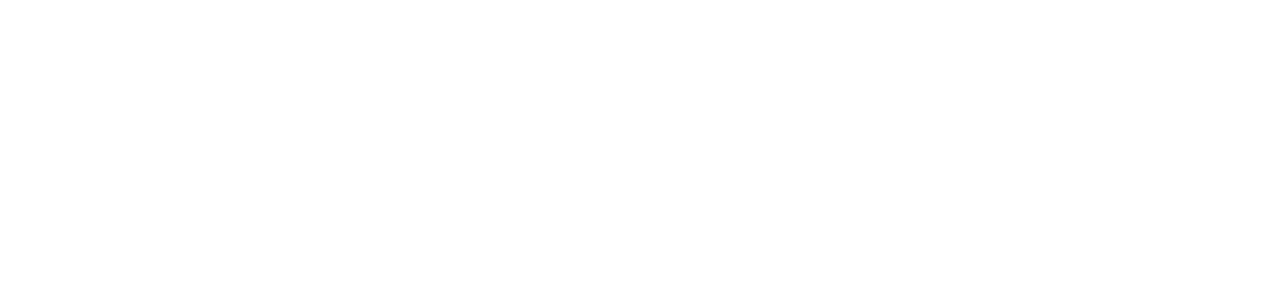
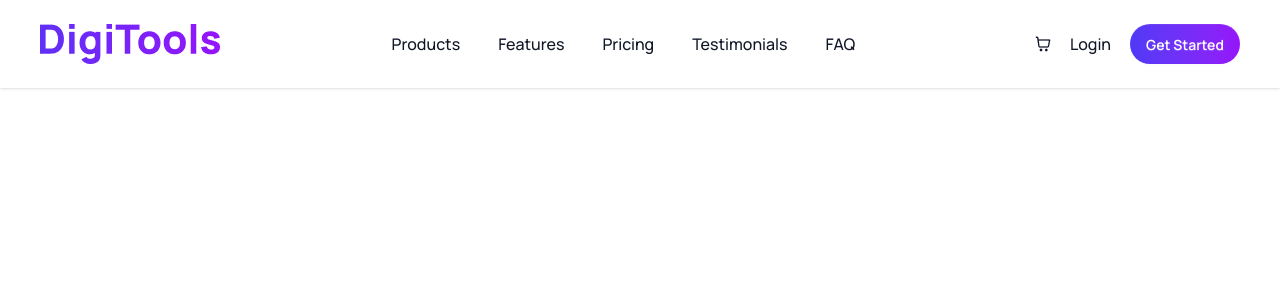
Before and after one commit to LingkonDash/digitools-platform, a React (Vite) app: page / in a window 1280 px wide. Shown: the top 300 px of the page. Built offline with nearby package versions, Linux system fonts and the light colour scheme.

Commit message:
added navbar

```diff
--- a/package.json
+++ b/package.json
@@ -11,6 +11,7 @@
   },
   "dependencies": {
     "@tailwindcss/vite": "^4.2.2",
+    "lucide-react": "^1.3.0",
     "react": "^19.1.1",
     "react-dom": "^19.1.1",
     "tailwindcss": "^4.2.2"
--- a/src/App.jsx
+++ b/src/App.jsx
@@ -1,10 +1,15 @@
+import Navbar from "./components/navbar/Navbar"
 
 
 function App() {
 
   return (
     <>
+      <header className="shadow-sm">
 
+        <Navbar />
+
+      </header>
     </>
   )
 }
--- /dev/null
+++ b/src/components/navbar/Navbar.jsx
@@ -0,0 +1,51 @@
+import React from 'react';
+import { Logs } from 'lucide-react';
+import digitoolsIMG from '../../assets/DigiTools.png'
+import cartImg from '../../assets/products/shopping-cart.png'
+import Navigations from './Navigations';
+
+const Navbar = () => {
+  return (
+    <nav className='max-w-400 mx-auto flex justify-between items-center px-4 py-2 md:p-6 lg:px-10'>
+
+      {/* Nav bar Start */}
+      <div className='flex justify-center items-center gap-3'>
+        {/* Menu bar in small device */}
+        <button className='mb-2 md:hidden btn border-none bg-transparent shadow-none p-0'>
+          <Logs size={24} color="#4f33f6" strokeWidth={3} />
+        </button>
+        {/* Logo of digi-tools  */}
+        <div className='w-35 md:w-auto'>
+          <img src={digitoolsIMG} alt="DigiTools logo" />
+        </div>
+      </div>
+
+      {/* Nav bar navigations  */}
+
+      <div>
+        <Navigations />
+      </div>
+
+
+      {/* Nav bar end */}
+      <div className='flex justify-center items-center'>
+
+        {/* cart */}
+        <button className='p-2 active:scale-95 cursor-pointer rounded-xl hover:bg-base-300 border-none bg-transparent shadow-none'>
+          <img src={cartImg} alt="Cart" />
+        </button>
+
+        <p className='font-medium text-primary-text border-3 border-transparent hover:border-b-gradient-end transition ml-2 mr-4'>
+          <a href="#">Login</a>
+        </p>
+
+        <button className='px-4 py-3 rounded-full btn border-none font-semibold text-white bg-linear-to-r from-gradient-start to-gradient-end'>
+          Get Started
+        </button>
+      </div>
+
+    </nav>
+  );
+};
+
+export default Navbar;
--- /dev/null
+++ b/src/components/navbar/Navigations.jsx
@@ -0,0 +1,15 @@
+import React from 'react';
+
+const Navigations = () => {
+  return (
+    <ul className='flex justify-center items-center gap-8 text-primary-text font-medium'>
+      <li className='border-3 border-transparent hover:border-b-gradient-end transition'><a href="#">Products</a></li>
+      <li className='border-3 border-transparent hover:border-b-gradient-end transition'><a href="#">Features</a></li>
+      <li className='border-3 border-transparent hover:border-b-gradient-end transition'><a href="#">Pricing</a></li>
+      <li className='border-3 border-transparent hover:border-b-gradient-end transition'><a href="#">Testimonials</a></li>
+      <li className='border-3 border-transparent hover:border-b-gradient-end transition'><a href="#">FAQ</a></li>
+    </ul>
+  );
+};
+
+export default Navigations;
--- a/src/index.css
+++ b/src/index.css
@@ -1,2 +1,20 @@
+/* Manrope font  */
+@import url('https://fonts.googleapis.com/css2?family=Manrope:wght@200..800&display=swap');
+
+/* Tailwind and daisyUI */
 @import "tailwindcss";
 @plugin "daisyui";
+
+/* Custom colors */
+@theme {
+
+  --color-primary-text: #101727;
+  --color-secondary-text: #627382;
+
+  --color-gradient-start: #4F39F6;
+  --color-gradient-end: #9514FA;
+}
+
+* {
+  font-family: "Manrope", sans-serif;
+}
```
Also changed, not shown: src/assets/DigiTools.png (added), 1 other file (tests, documents, lock files or other folders).
